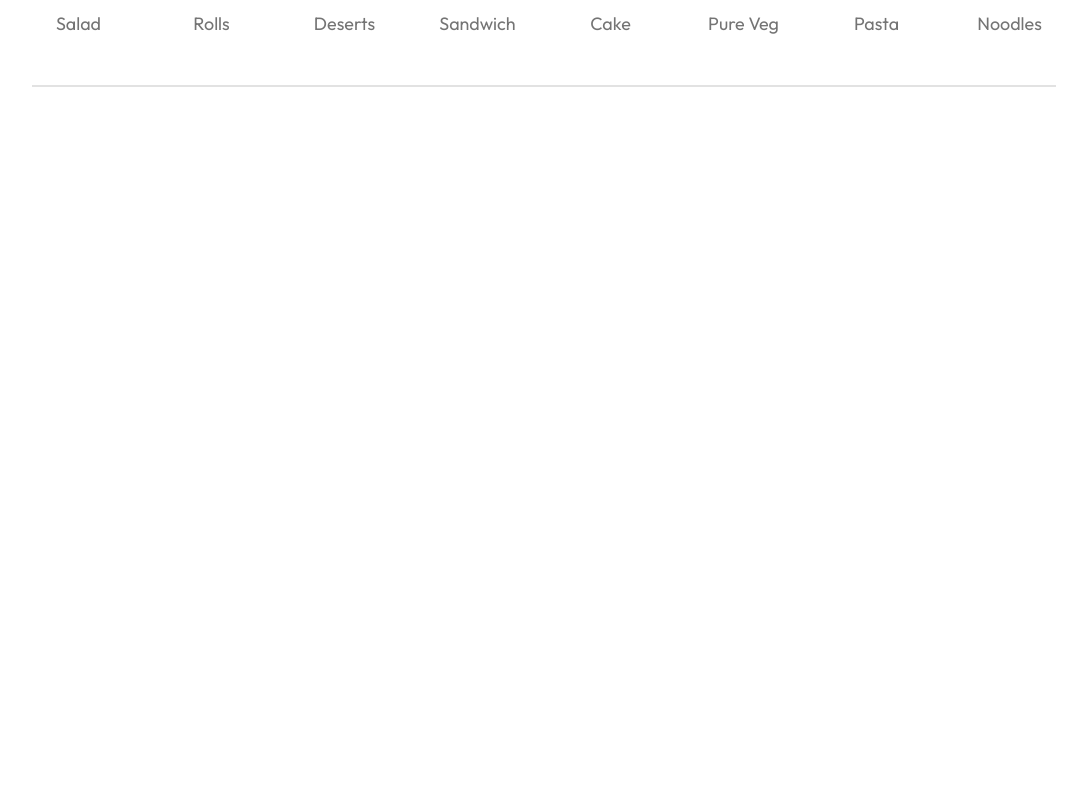
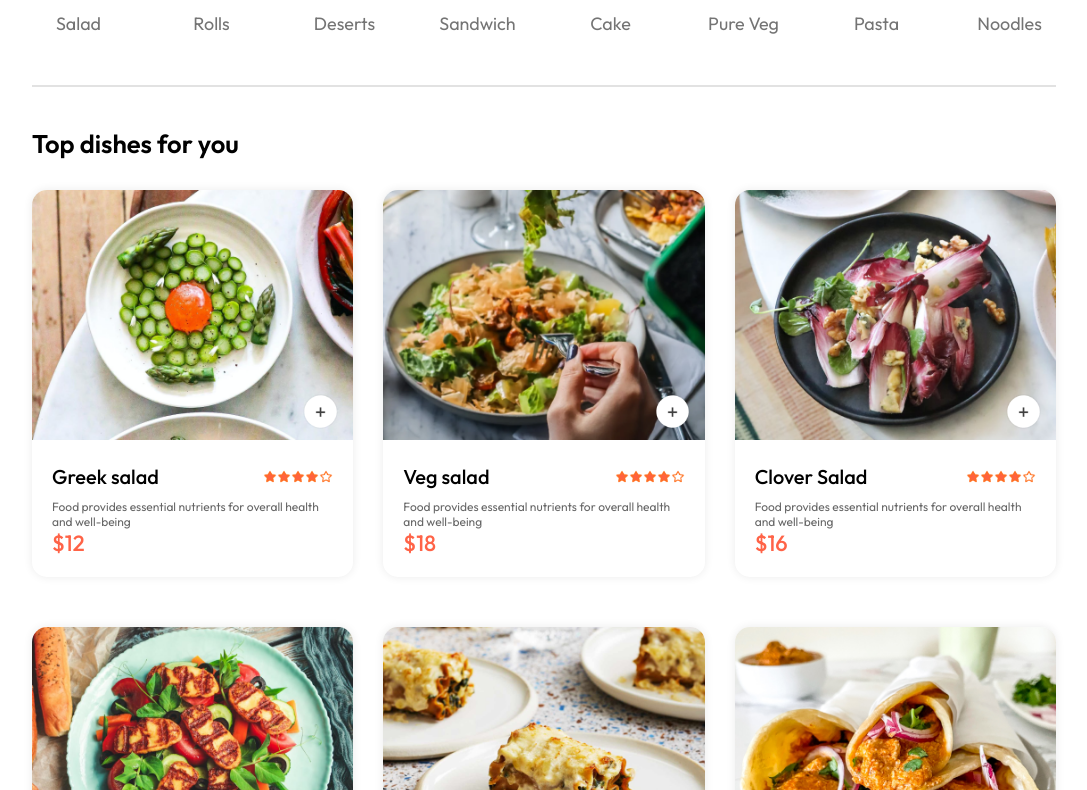
Before and after one commit to Jithin2k/Tomato-app, a React (Vite) app: page / in a window 1280 px wide. Shown: the part 870-1660 px from the top of the page, without its empty margins (96-1183 px from the left). Before the commit the page ends 967 px from the top, so only its background shows below. Built offline with nearby package versions, Linux system fonts and the light colour scheme.

Commit message:
Create Menu item list and Item Card

```diff
--- /dev/null
+++ b/src/Components/FoodDisplay/FoodDisplay.css
@@ -0,0 +1,16 @@
+.food-display{
+    margin-top: 30px;
+}
+
+.food-display h2{
+    font-size: max(2vw,24px);
+    font-weight: 600;
+}
+
+.food-display-list{
+    display: grid;
+    grid-template-columns: repeat(auto-fill,minmax(250px,1fr));
+    margin-top: 30px;
+    gap: 30px;
+    row-gap: 50px;
+}
--- /dev/null
+++ b/src/Components/FoodDisplay/FoodDisplay.jsx
@@ -0,0 +1,29 @@
+import React, { useContext } from "react";
+import { StoreContext } from "../../Context/StoreContext";
+import FoodItem from "../FoodItem.jsx/FoodItem";
+import "./FoodDisplay.css"
+
+const FoodDisplay = ({ category }) => {
+  const { food_list } = useContext(StoreContext);
+  return (
+    <div className="food-display" id="food-display">
+      <h2>Top dishes for you</h2>
+      <div className="food-display-list">
+        {food_list.map((item, index) => {
+          return (
+            <FoodItem
+            key={index}
+              id={item.id}
+              name={item.name}
+              description={item.description}
+              image={item.image}
+              price={item.price}
+            />
+          );
+        })}
+      </div>
+    </div>
+  );
+};
+
+export default FoodDisplay;
--- /dev/null
+++ b/src/Components/FoodItem.jsx/FoodItem.css
@@ -0,0 +1,74 @@
+.food-item {
+  width: 100%;
+  margin: auto;
+  border-radius: 15px;
+  box-shadow: 0px 0px 10px #00000015;
+  transition: 0.4s;
+  animation: fadeIn 2s;
+}
+
+.food-item-image {
+  width: 100%;
+  border-radius: 15px 15px 0px 0px;
+}
+
+.food-item-info {
+  padding: 20px;
+}
+
+.food-item-name-rating {
+  display: flex;
+  justify-content: space-between;
+  align-items: center;
+  margin-bottom: 10px;
+}
+
+.food-item-name-rating p {
+  font-size: 20px;
+  font-weight: 500;
+}
+
+.food-item-name-rating img {
+  width: 70px;
+}
+
+.food-item-desc {
+  font-size: 12px;
+  color: #676767;
+}
+
+.food-item-price {
+  color: tomato;
+  font-size: 22px;
+  font-weight: 500;
+}
+
+.food-item-img-container{
+    position: relative;
+
+}
+
+.food-item-img-container .add{
+    width: 35px;
+    position: absolute;
+    bottom: 15px;
+    right: 15px;
+    cursor: pointer;
+    border-radius: 50%;
+}
+
+.food-item-counter{
+    position: absolute;
+    bottom: 15px;
+    right: 15px;
+    display: flex;
+    align-items: center;
+    gap: 10px;
+    padding: 6px;
+    border-radius: 50px;
+    background-color: #fff;
+}
+
+.food-item-counter img{
+    width:30px;
+}
--- /dev/null
+++ b/src/Components/FoodItem.jsx/FoodItem.jsx
@@ -0,0 +1,46 @@
+import React, { useState } from "react";
+import "./FoodItem.css";
+import { assets } from "../../assets/assets";
+
+const FoodItem = ({ id, name, price, description, image }) => {
+  const [itemCount, setItemCount] = useState(0);
+  return (
+    <div className="food-item">
+      <div className="food-item-img-container">
+        <img className="food-item-image" src={image} alt="" />
+        {!itemCount ? (
+          <img
+            className="add"
+            onClick={() => setItemCount((prev) => prev + 1)}
+            src={assets.add_icon_white}
+            alt=""
+          />
+        ) : (
+          <div className="food-item-counter">
+            <img
+              onClick={() => setItemCount((prev) => prev - 1)}
+              src={assets.remove_icon_red}
+              alt=""
+            />
+            <p>{itemCount}</p>
+            <img
+              onClick={() => setItemCount((prev) => prev + 1)}
+              src={assets.add_icon_green}
+              alt=""
+            />
+          </div>
+        )}
+      </div>
+      <div className="food-item-info">
+        <div className="food-item-name-rating">
+          <p>{name}</p>
+          <img src={assets.rating_starts} alt="" />
+        </div>
+        <p className="food-item-desc">{description}</p>
+        <p className="food-item-price">${price}</p>
+      </div>
+    </div>
+  );
+};
+
+export default FoodItem;
--- a/src/Context/StoreContext.jsx
+++ b/src/Context/StoreContext.jsx
@@ -1,12 +1,15 @@
 import { createContext } from "react";
+import { food_list } from "../assets/assets";
 
 export const StoreContext = createContext(null);
 
-const StoreContextProvider = () => {
-  const contextValue = {};
+const StoreContextProvider = (props) => {
+  const contextValue = {
+    food_list,
+  };
   return (
     <StoreContext.Provider value={contextValue}>
-      {prop.children}
+      {props.children}
     </StoreContext.Provider>
   );
 };
--- a/src/Pages/Home/Home.jsx
+++ b/src/Pages/Home/Home.jsx
@@ -2,6 +2,7 @@
 import "./Home.css"
 import Header from '../../Components/Header/Header'
 import ExploreMenu from '../../Components/ExploreMenu/ExploreMenu'
+import FoodDisplay from '../../Components/FoodDisplay/FoodDisplay'
 
 const Home = () => {
   const [category,setCategory] = useState("All")
@@ -9,6 +10,7 @@
     <div>
       <Header/>
       <ExploreMenu category={category} setCategory={setCategory}/>
+      <FoodDisplay category={category}/>
     </div>
   )
 }
--- a/src/main.jsx
+++ b/src/main.jsx
@@ -3,9 +3,12 @@
 import "./index.css";
 import App from "./App.jsx";
 import { BrowserRouter } from "react-router-dom";
+import StoreContextProvider from "./Context/StoreContext.jsx";
 
 createRoot(document.getElementById("root")).render(
   <BrowserRouter>
-    <App />
+    <StoreContextProvider>
+      <App />
+    </StoreContextProvider>
   </BrowserRouter>
 );
```
